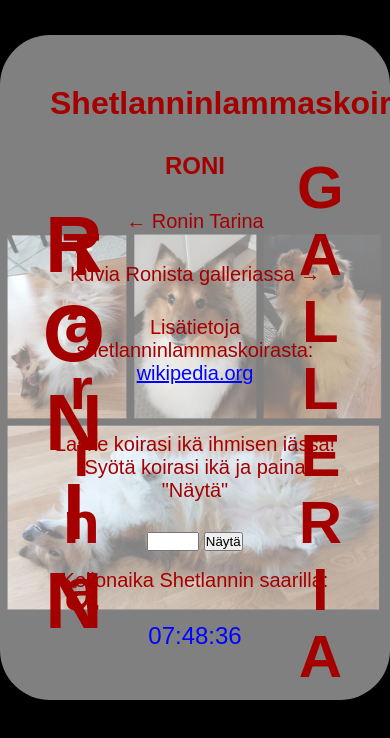
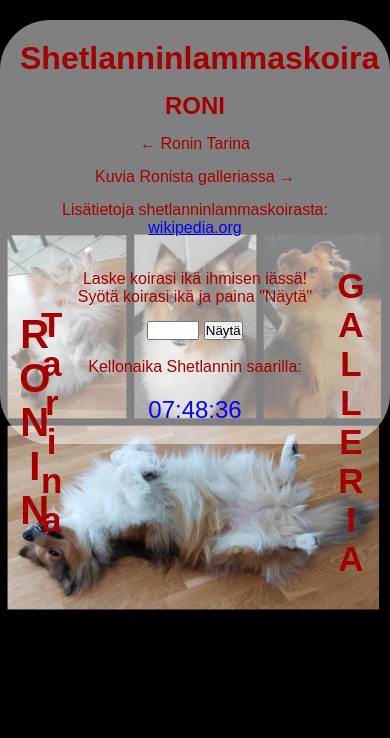
Before and after one commit to Tuike91/Ronin-galleria, a plain HTML site: page index.html in a window 390 px wide. Drawn offline with Linux system fonts and the light colour scheme.

Commit message:
muokatturoningalleria

```diff
--- a/Tyylit/tyylit.css
+++ b/Tyylit/tyylit.css
@@ -1,3 +1,4 @@
+/* Reset-tyylit kaikille elementeille */
 * {
     margin: 0;
     padding: 0;
@@ -22,6 +23,7 @@ img {
     display: block;
     margin: 20px auto;
 }
+
 .vertical-text2 {
     position: fixed;
     top: 50%;
@@ -38,3 +40,30 @@ img {
 .vertical-text2 {
     left: 12%;
 }
+
+/* Responsiiviset tyylit */
+@media (max-width: 768px) {
+    body {
+        padding-top: 30px;
+    }
+    .vertical-text2 {
+        font-size: 50px;
+        left: 10%;
+    }
+    img {
+        margin: 15px auto;
+    }
+}
+
+@media (max-width: 480px) {
+    body {
+        padding-top: 20px;
+    }
+    .vertical-text2 {
+        font-size: 40px;
+        left: 8%;
+    }
+    img {
+        margin: 10px auto;
+    }
+}
--- a/Tyylit/tyylit4.css
+++ b/Tyylit/tyylit4.css
@@ -90,7 +90,62 @@ a {
 .vertical-text3 {
     right: 9%;
 }
-.container:hover {
-    color:aliceblue;
 
+/* Responsiiviset tyylit */
+@media (max-width: 768px) {
+    body {
+        padding-top: 50px;
+    }
+    .content {
+        max-width: 100%;
+        padding: 30px;
+        margin-top: -20px;
+    }
+    h1, h2, p {
+        margin-bottom: 20px;
+    }
+    p {
+        font-size: 18px;
+    }
+    .vertical-text {
+        font-size: 60px;
+        left: 5%;
+    }
+    .vertical-text2 {
+        font-size: 50px;
+        left: 10%;
+    }
+    .vertical-text3 {
+        font-size: 50px;
+        right: 7%;
+    }
 }
+
+@media (max-width: 480px) {
+    body {
+        padding-top: 30px;
+    }
+    .content {
+        max-width: 100%;
+        padding: 20px;
+        margin-top: -10px;
+    }
+    h1, h2, p {
+        margin-bottom: 15px;
+    }
+    p {
+        font-size: 16px;
+    }
+    .vertical-text {
+        font-size: 40px;
+        left: 3%;
+    }
+    .vertical-text2 {
+        font-size: 35px;
+        left: 8%;
+    }
+    .vertical-text3 {
+        font-size: 35px;
+        right: 5%;
+    }
+}
--- a/index.html
+++ b/index.html
@@ -3,6 +3,7 @@
 <head>
     <meta charset="UTF-8">
     <meta name="viewport" content="width=device-width, initial-scale=1.0">
+    <meta http-equiv="Content-Language" content="fi">
     <title>Ronin galleria</title>
     <link rel="stylesheet" href="Tyylit/tyylit4.css">
 </head>
@@ -17,8 +18,8 @@
         <h1>Shetlanninlammaskoira</h1>
         <h2>RONI</h2>
 
-            <p> &#x2190; Ronin Tarina </p>
-            <p> Kuvia Ronista galleriassa &#x2192; </p>
+        <p>&#x2190; Ronin Tarina</p>
+        <p>Kuvia Ronista galleriassa &#x2192;</p>
 
         <p>Lisätietoja shetlanninlammaskoirasta:<br>
             <a href="https://fi.wikipedia.org/wiki/Shetlanninlammaskoira"
@@ -39,7 +40,5 @@
         <div id="clock" style="font-size: 24px; color: white; margin-top: 20px;"></div>
         <script src="Scriptit/kello.js"></script>
     </div>
-
-
 </body>
 </html>
```
Also changed, not shown: Kuvat/Roni 6.jpg (deleted), Kuvat/Roni 8v.jpg (deleted), Kuvat/Roni piirros.jpg (deleted), Kuvat/Roni talvi.jpg (deleted), Kuvat/Roni1.jpg (deleted), Kuvat/roni ja lumi.jpg (deleted). Lines whose indentation alone changed are shown as unchanged.
